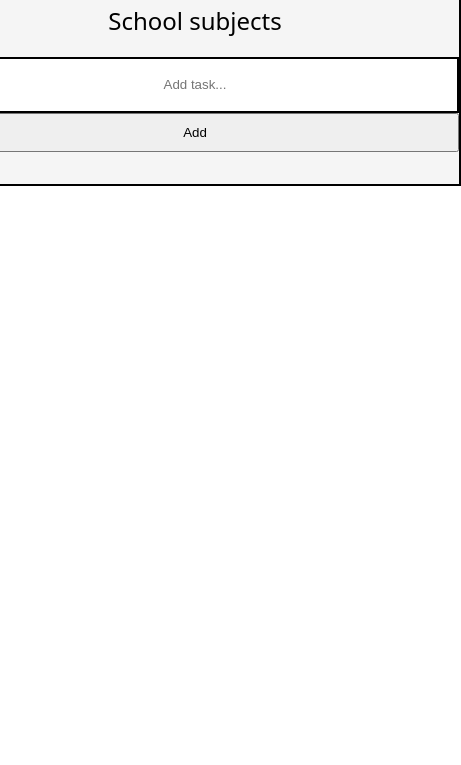
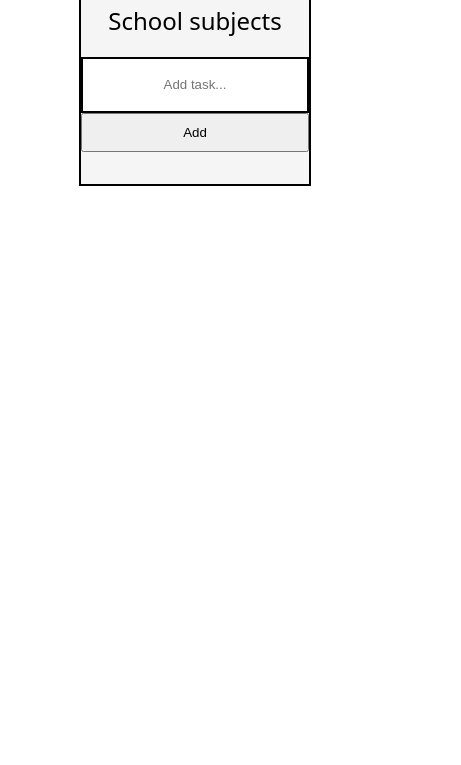
Before and after one commit to interesting12/Exam, a plain HTML site: page 10th-nov-exam/exam/index.html in a window 390 px wide. Shown: the part 79-844 px from the top of the page, 461 px wide, since content can reach past the window. Drawn offline with Linux system fonts and the light colour scheme.

Commit message:
second commit

```diff
--- a/10th-nov-exam/exam/index.html
+++ b/10th-nov-exam/exam/index.html
@@ -41,7 +41,6 @@
             border: 3px solid rgb(0, 0, 0);
         }
         .deleteBtn{
-            margin-right: ;
             padding: 10px 20px;
             cursor: pointer;
         }
@@ -60,6 +59,31 @@
             font-family: system-ui, -apple-system, BlinkMacSystemFont, 'Segoe UI', Roboto, Oxygen, Ubuntu, Cantarell, 'Open Sans', 'Helvetica Neue', sans-serif;
             ;
         }
+
+    @media(max-width: 663px){
+        input{
+            width: 420px;
+            height: 50px;
+            text-align: center;
+            border: 2px solid black;
+        }
+    }
+    @media(max-width: 520px){
+        input{
+            width: 320px;
+            height: 50px;
+            text-align: center;
+            border: 2px solid black;
+        }
+    }
+    @media(max-width: 435px){
+        input{
+            width: 220px;
+            height: 50px;
+            text-align: center;
+            border: 2px solid black;
+        }
+    }
     </style>
 </head>
 <body>
```
